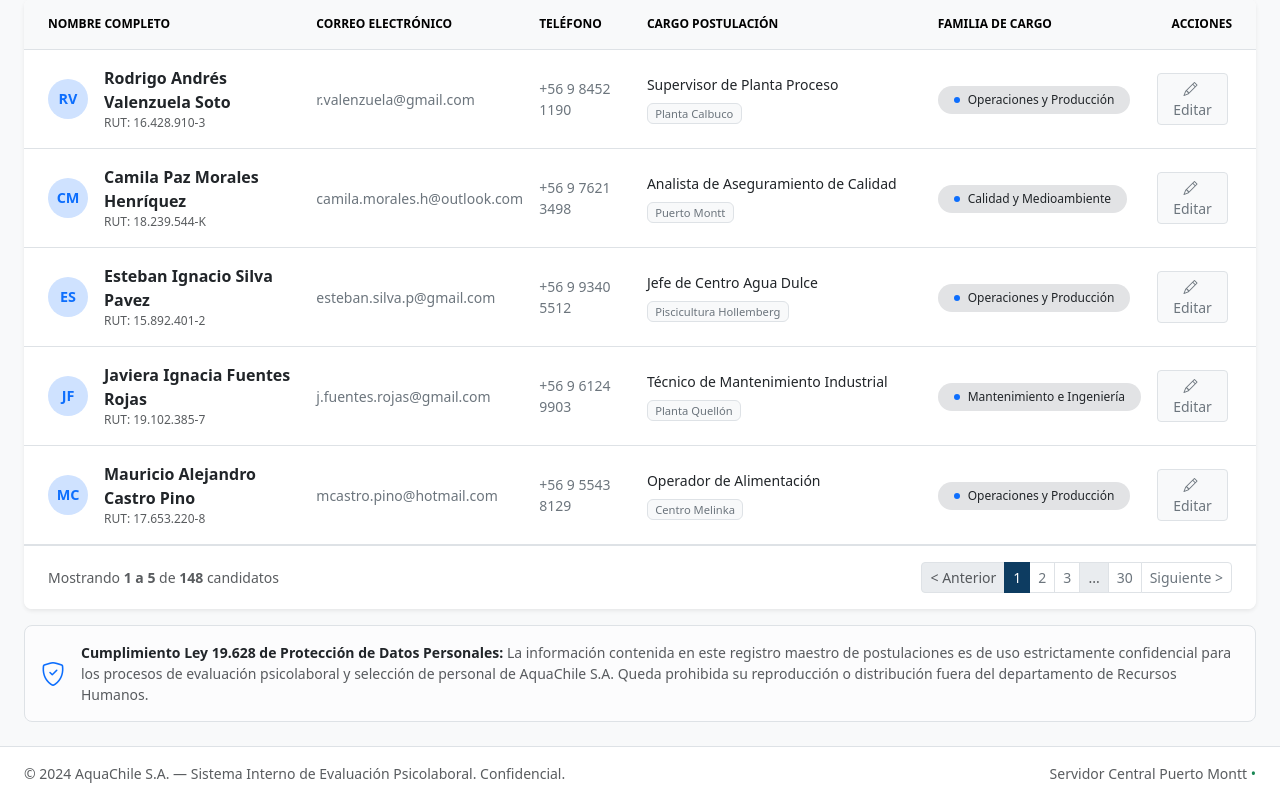
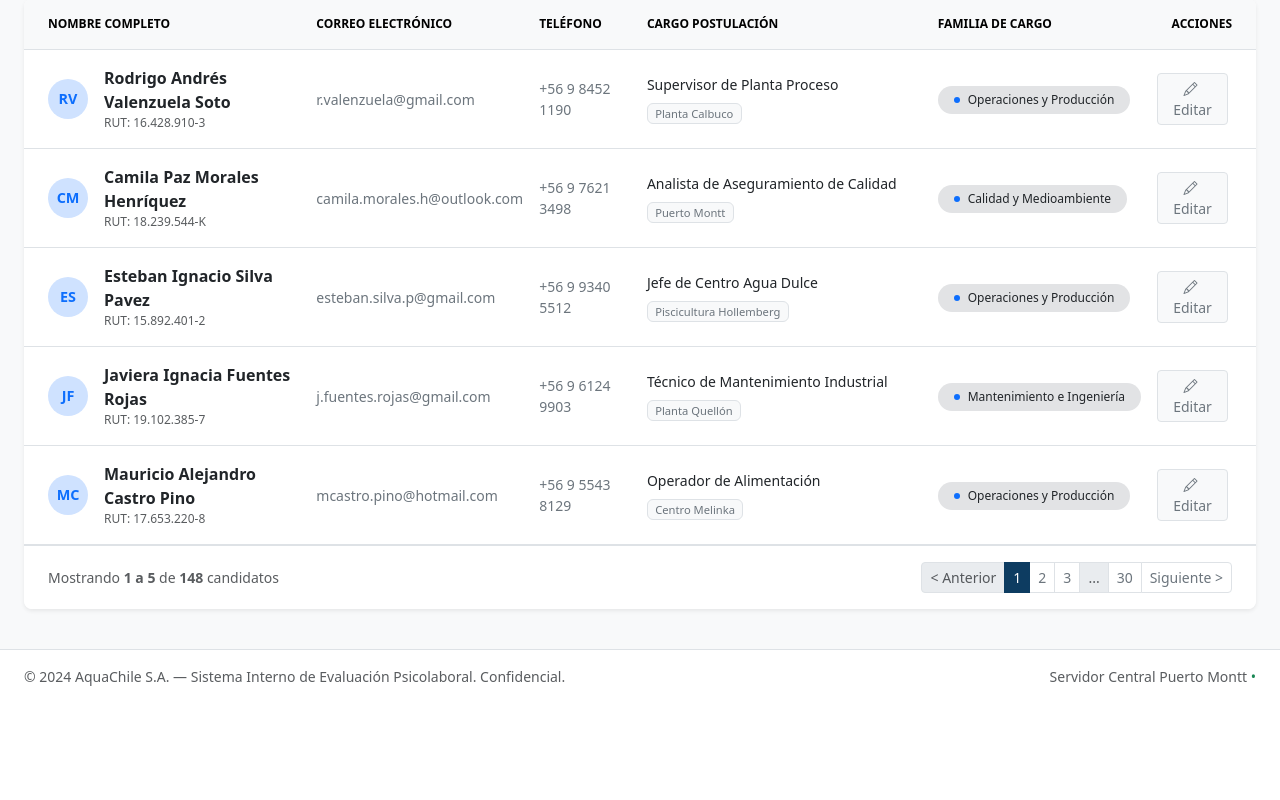
Before and after one commit to bemontoya/AquaChile, a React (Vite) app in the folder vcm-psicolaboral/: page / in a window 1280 px wide. Shown: the part 309-1109 px from the top of the page. After the commit the page ends 1012 px from the top, so only its background shows below. Built offline with nearby package versions, Linux system fonts and the light colour scheme.

Commit message:
Se actualizó el archivo de CandidatosTabla y se agregaron mas comentarios

```diff
--- a/vcm-psicolaboral/src/components/CandidatosTabla.jsx
+++ b/vcm-psicolaboral/src/components/CandidatosTabla.jsx
@@ -1,7 +1,10 @@
+//useState sirve para que el componente pueda recordar valores
 import React, { useState } from 'react';
 
 export default function CandidatosTabla({ candidatos, onNuevoCandidato }) {
+  //texto que el usuario escribe en el buscador
   const [busqueda, setBusqueda] = useState('');
+  //familia de cargo seleccionada para filtrar, empieza en "Todos" para mostrar todos los candidatos
   const [filtroFamilia, setFiltroFamilia] = useState('Todos');
 
   // Filtrado dinámico por búsqueda o familia de cargo
@@ -12,18 +15,19 @@ export default function CandidatosTabla({ candidatos, onNuevoCandidato }) {
       item.cargo.toLowerCase().includes(busqueda.toLowerCase()) ||
       item.rut.includes(busqueda);
 
+      //el candidato se muestra si coincide con la familia de cargo seleccionada y si coincide con el texto escrito en el buscador
     return coincideFamilia && coincideBusqueda;
   });
 
   return (
+    //ancho 100% para que la tabla se adapte al tamaño del contenedor
     <div className="w-100">
 
-      {/* 1. Miga de pan / Breadcrumb */}
       <div className="text-muted small mb-1 text-uppercase fw-semibold" style={{ fontSize: '0.75rem', letterSpacing: '0.5px' }}>
         GESTIÓN DE PERSONAS &gt; RECLUTAMIENTO Y SELECCIÓN
       </div>
 
-      {/* 2. Encabezado principal con métricas superiores */}
+      {/* encabezado principal con métricas superiores */}
       <div className="d-flex flex-column flex-md-row justify-content-between align-items-start align-items-md-center mb-4 gap-3">
         <div>
           <h2 className="h3 fw-bold mb-1 text-dark">Listado de Candidatos</h2>
@@ -44,7 +48,6 @@ export default function CandidatosTabla({ candidatos, onNuevoCandidato }) {
         </div>
       </div>
 
-      {/* 3. Barra de Controles: Buscador, Exportar y Botón Registrar */}
       <div className="d-flex flex-column flex-md-row justify-content-between align-items-stretch align-items-md-center gap-3 mb-3">
 
         {/* Buscador */}
@@ -75,12 +78,13 @@ export default function CandidatosTabla({ candidatos, onNuevoCandidato }) {
 
       </div>
 
-      {/* 4. Barra de Filtro Rápido */}
+      {/* Barra de Filtro Rápido */}
       <div className="p-2 mb-3 bg-light rounded-3 d-flex align-items-center justify-content-between flex-wrap gap-2">
         <div className="d-flex align-items-center gap-2 flex-wrap">
           <span className="fw-bold text-secondary small text-uppercase me-2" style={{ fontSize: '0.75rem' }}>
             FILTRO RÁPIDO:
           </span>
+          {/* se usa .map para crear un boton para cada elemento */}
           {[
             { id: 'Todos', label: 'Todos (148)' },
             { id: 'Operaciones y Producción', label: 'Operaciones y Producción' },
@@ -90,11 +94,15 @@ export default function CandidatosTabla({ candidatos, onNuevoCandidato }) {
             <button
               key={item.id}
               type="button"
+              //si el boton es el filtro activo se pinta azul, si no se pinta gris
+              //se usa className para cambiar el estilo del boton dependiendo si es el filtro activo o no
+              //uso de operador ternario para cambiar la clase del boton dependiendo si es el filtro activo o no
               className={`btn btn-sm ${
                 filtroFamilia === item.id
                   ? 'btn-primary fw-semibold'
                   : 'btn-light border text-secondary'
               }`}
+              //al hacer click en el boton se cambia el estado del filtroFamilia al id del boton clickeado
               onClick={() => setFiltroFamilia(item.id)}
             >
               {item.label}
@@ -106,7 +114,7 @@ export default function CandidatosTabla({ candidatos, onNuevoCandidato }) {
         </div>
       </div>
 
-      {/* 5. Tabla de Candidatos */}
+      {/* Tabla de Candidatos */}
       <div className="card border-0 shadow-sm rounded-3 mb-3 overflow-hidden">
         <div className="table-responsive">
           <table className="table table-hover align-middle mb-0">
@@ -142,6 +150,8 @@ export default function CandidatosTabla({ candidatos, onNuevoCandidato }) {
                     </div>
                   </td>
 
+
+                  {/* etiqueta td para el mini texto */}
                   {/* Correo Electrónico */}
                   <td className="text-secondary small">{item.email}</td>
 
@@ -207,14 +217,6 @@ export default function CandidatosTabla({ candidatos, onNuevoCandidato }) {
         </div>
       </div>
 
-      {/* 6. Banner de Cumplimiento Ley de Protección de Datos */}
-      <div className="alert alert-light border d-flex align-items-center gap-3 rounded-3 p-3 text-muted small mb-0">
-        <i className="bi bi-shield-check fs-4 text-primary"></i>
-        <div>
-          <strong className="text-dark">Cumplimiento Ley 19.628 de Protección de Datos Personales:</strong> La información contenida en este registro maestro de postulaciones es de uso estrictamente confidencial para los procesos de evaluación psicolaboral y selección de personal de AquaChile S.A. Queda prohibida su reproducción o distribución fuera del departamento de Recursos Humanos.
-        </div>
-      </div>
-
     </div>
   );
 }
```
